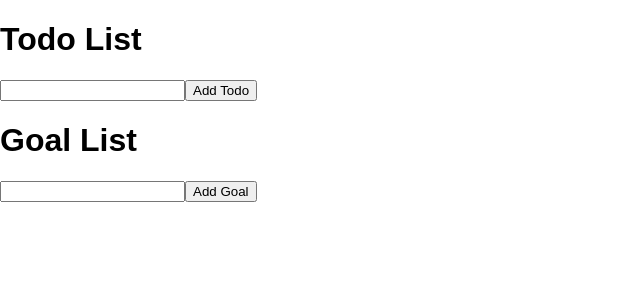
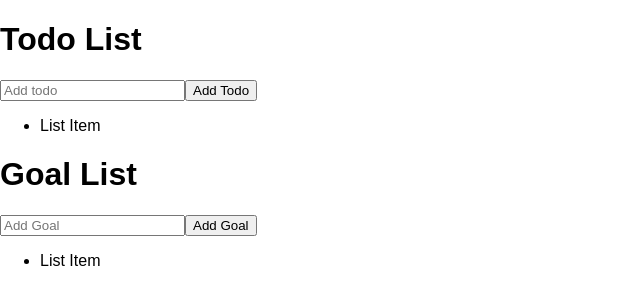
Before and after one commit to Yagogc/react-redux, a React (Create React App) app: page / in a window 1280 px wide. Shown: the top 304 px of the page, without its empty margins (0-640 px from the left). Built offline with nearby package versions, Linux system fonts and the light colour scheme.

Commit message:
Add List component

```diff
--- a/src/components/Goals.js
+++ b/src/components/Goals.js
@@ -1,13 +1,19 @@
 import React, { Component } from "react";
+import List from "./List";
 
 class Goals extends Component {
+  textInput = React.createRef();
+
+  addGoal = () => {
+    console.log(this.textInput.current.value);
+  };
   render() {
     return (
       <React.Fragment>
         <h1>Goal List</h1>
-        <input type="text" />
-        <button>Add Goal</button>
-        <ul />
+        <input type="text" placeholder="Add Goal" ref={this.textInput} />
+        <button onClick={() => this.addGoal()}>Add Goal</button>
+        <List />
       </React.Fragment>
     );
   }
--- /dev/null
+++ b/src/components/List.js
@@ -0,0 +1,11 @@
+import React from "react";
+
+const List = props => {
+  return (
+    <ul>
+      <li>List Item</li>
+    </ul>
+  );
+};
+
+export default List;
--- a/src/components/Todos.js
+++ b/src/components/Todos.js
@@ -1,13 +1,14 @@
 import React, { Component } from "react";
+import List from "./List";
 
 class Todos extends Component {
   render() {
     return (
       <React.Fragment>
         <h1>Todo List</h1>
-        <input type="text" />
+        <input type="text" placeholder="Add todo" />
         <button>Add Todo</button>
-        <ul />
+        <List />
       </React.Fragment>
     );
   }
```
